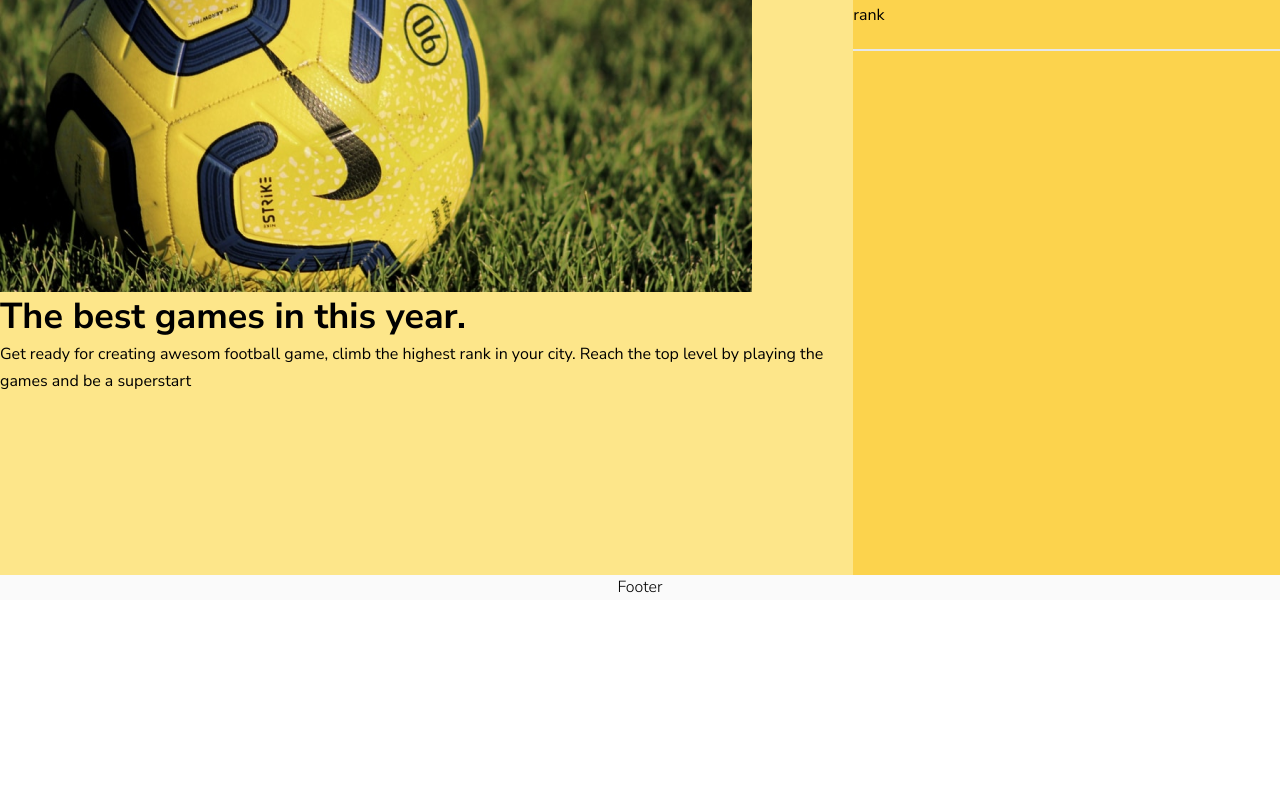
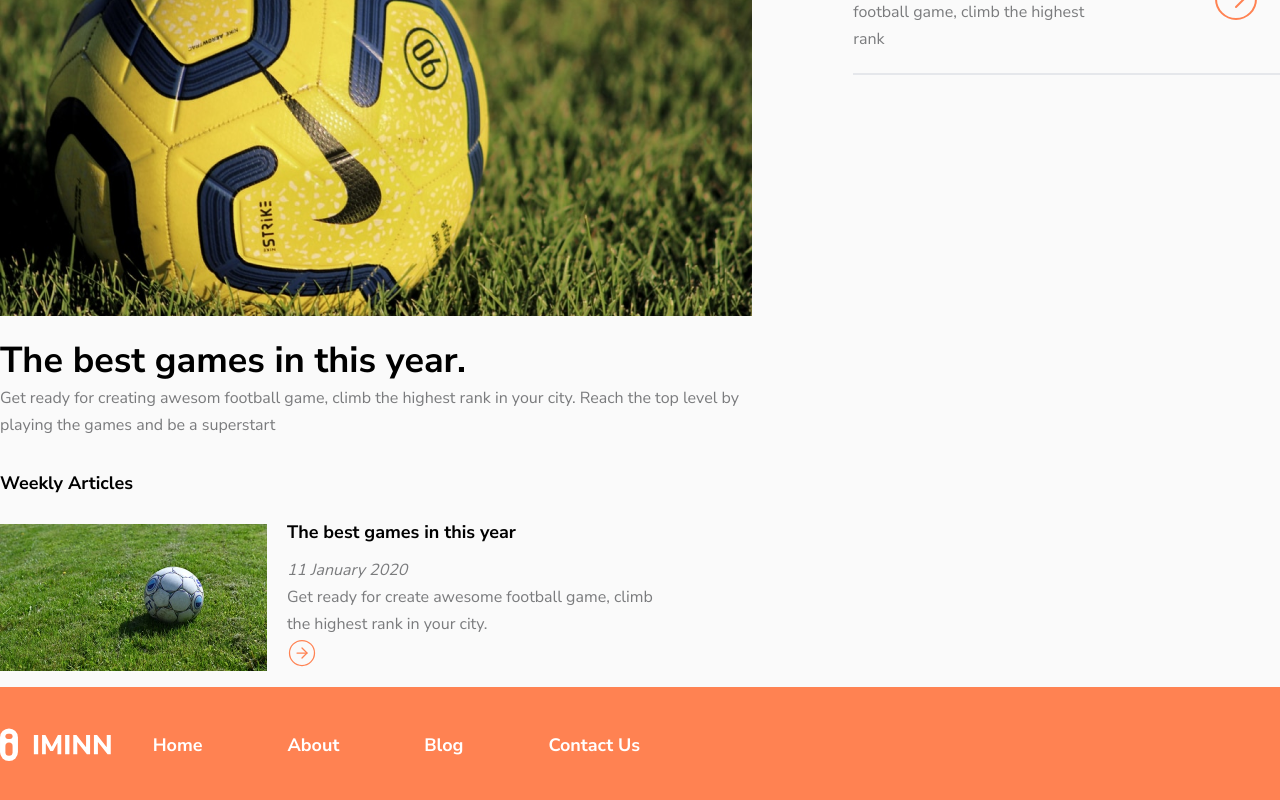
Before and after one commit to Taimoorkhan1122/IMINN_Demo, a React (Create React App) app: page / in a window 1280 px wide. Shown: the part 200-1000 px from the top of the page. Before the commit the page ends 800 px from the top, so only its background shows below. Built offline with nearby package versions, Linux system fonts and the light colour scheme.

Commit message:
Feat: footer added and basic implementation completed

```diff
--- a/src/App.js
+++ b/src/App.js
@@ -7,9 +7,11 @@ import Footer from "./Components/Footer";
 
 function App() {
   return (
-    <div className="App md:container md:mx-auto flex flex-col justify-between items-center bg-baseColor	h-screen ">
-      <Header />
-      <Content />
+    <div className="main-container">
+      <div className="App md:container md:mx-auto flex flex-col justify-between items-center bg-baseColor	h-auto ">
+        <Header />
+        <Content />
+      </div>
       <Footer />
     </div>
   );
--- a/src/Components/Content.jsx
+++ b/src/Components/Content.jsx
@@ -1,15 +1,19 @@
-import React from 'react'
+import React from "react";
 
 import LastArticle from "./LastArticle";
 import PopularArticles from "./LatestArticles";
+import WeeklyArticles from "./WeeklyArticles";
 
 const Content = () => {
-    return (
-        <div className="container h-screen flex">
-            <LastArticle/>
-            <PopularArticles/>
-        </div>
-    )
-}
+  return (
+    <div className="container h-auto">
+      <div className="flex">
+        <LastArticle />
+        <PopularArticles />
+      </div>
+      <WeeklyArticles />
+    </div>
+  );
+};
 
-export default Content
+export default Content;
--- a/src/Components/Footer.jsx
+++ b/src/Components/Footer.jsx
@@ -1,11 +1,33 @@
-import React from 'react'
+import React from "react";
 
 const Footer = () => {
-    return (
-        <div>
-            Footer
-        </div>
-    )
-}
+  return (
+    <footer className="footer w-full py-10">
+      <div className="md:container md:mx-auto">
+        <nav className="nav-text lg:w-3/6">
+          <ul className="flex flex-row justify-between items-center text-white">
+            <li>
+              <img src="./assets/logo-light.svg" alt="" srcset="" />
+            </li>
+            <div className="container flex flex-row justify-between ml-10">
+              <li>
+                <a href="http://localhost:3000/">Home</a>{" "}
+              </li>
+              <li>
+                <a href="http://localhost:3000/">About</a>{" "}
+              </li>
+              <li>
+                <a href="http://localhost:3000/">Blog</a>{" "}
+              </li>
+              <li>
+                <a href="http://localhost:3000/">Contact Us</a>
+              </li>
+            </div>
+          </ul>
+        </nav>
+      </div>
+    </footer>
+  );
+};
 
-export default Footer
+export default Footer;
--- a/src/Components/LastArticle.jsx
+++ b/src/Components/LastArticle.jsx
@@ -2,12 +2,12 @@ import React from "react";
 
 const LastArticle = () => {
   return (
-    <div className="w-2/3 bg-yellow-200 ">
+    <div className="w-2/3 ">
       <h3>Last Article</h3>
       <div className="img-container">
         <img src="./assets/image.png" alt="football" />
       </div>
-      <div className="content">
+      <div className="last-article-content py-5">
         <h1>The best games in this year.</h1>
         <p>
           Get ready for creating awesom football game, climb the highest rank in
--- a/src/Components/LatestArticles.jsx
+++ b/src/Components/LatestArticles.jsx
@@ -2,7 +2,7 @@ import React from "react";
 
 const LatestArticles = () => {
   return (
-    <div className="w-1/3 bg-yellow-300">
+    <div className="w-1/3">
       <h3>Most popular articles</h3>
       <div className="article-card border-b-2 flex justify-between items-center py-5 w-full">
         <div className="card-content">
--- /dev/null
+++ b/src/Components/WeeklyArticles.jsx
@@ -0,0 +1,27 @@
+import React from "react";
+
+const WeeklyArticles = () => {
+  return (
+    <div className="wk-art">
+      <h3>Weekly Articles</h3>
+      <div className="wk-art-container w-auto flex ">
+        <div className="img-container ">
+          <img src="./assets/wk-article-1.png" alt="footbaal" />
+        </div>
+        <div className="content w-1/3 px-5 ">
+          <h3>The best games in this year</h3>
+          <p className="italic">11 January 2020</p>
+          <p>
+            Get ready for create awesome football game, climb the highest rank
+            in your city.
+          </p>
+          <div className="icon ">
+            <img src="./assets/arrow-right-circle.svg" alt="icon" />
+          </div>
+        </div>
+      </div>
+    </div>
+  );
+};
+
+export default WeeklyArticles;
--- a/src/index.css
+++ b/src/index.css
@@ -11,6 +11,7 @@
     line-height: 25px;
     letter-spacing: 0em;
     text-align: left;
+    height: auto;
   }
   h1 {
     font-family: Nunito Sans;
@@ -38,6 +39,7 @@
     line-height: 25px;
     letter-spacing: 0em;
     text-align: left;
+    padding: 0.75rem 0;
   }
   p {
     font-family: Nunito Sans;
@@ -47,6 +49,19 @@
     line-height: 27px;
     letter-spacing: 0em;
     text-align: left;
+    color: rgba(37, 39, 41, 0.6);
+    margin: 0;
+  }
+  img {
+    max-width: 100%;
+  }
+  .wk-art .img-container img {
+    /* width: 100%; */
+    padding: 0;
+    margin: 1rem 0;
+  }
+  .wk-art .icon {
+    width: 30px;
   }
   .nav-text {
     font-family: Nunito Sans;
@@ -65,4 +80,10 @@
   .card-content {
     max-width: 256px;
   }
+  .last-article-content {
+    max-width: 752px;
+  }
+  footer {
+    background: #ff8252;
+  }
 }
```
Also changed, not shown: public/assets/wk-article-1.png (added).
